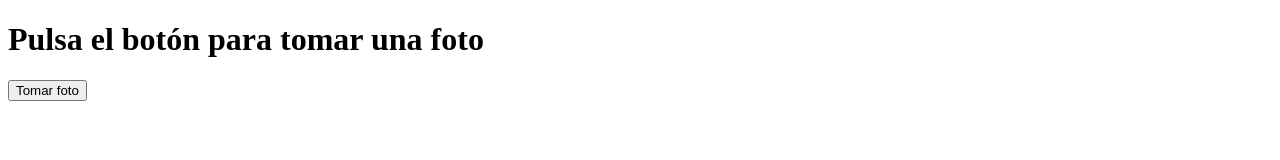
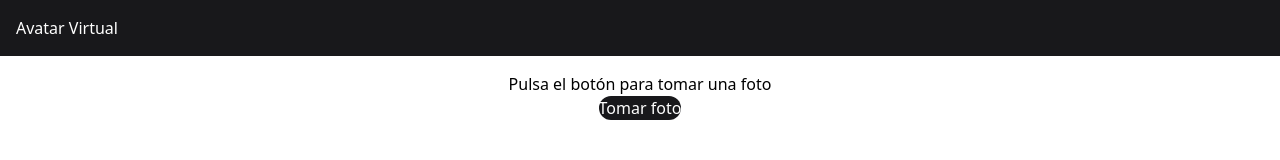
Before and after one commit to mrJavier81/tfg-avatar-virtual, a plain HTML site: page index.html in a window 1280 px wide. Drawn offline with nearby package versions, Linux system fonts and the light colour scheme.

Commit message:
Avances en la app
He dividido la app en componentes para reutilizar componentes, y tambien he incluido tailwind

```diff
--- /dev/null
+++ b/components/display.js
@@ -0,0 +1,19 @@
+// En este componente se mostrará la imagen capturada
+// y, cuando llegue el momento, la feed de video
+
+
+// Este estilo de hacer los componentes lo he sacado de un tutorial de YouTube
+// Es una manera mas corta de definir una funcion. "display" es el nombre, () son los argumentos que recibe,
+// y la flecha "=>" indica que es una funcion. Luego, lo que va entre {} es lo que devuelve la funcion
+
+// Se usan comillas `` para poder escribir HTML dentro de JavaScript sin que se rompa el codigo
+
+const display = () => {
+    return /* HTML */ `<div class="container mx-auto text-center">
+        <h1 >Pulsa el botón para tomar una foto</h1>
+
+        <button class="rounded-xl bg-zinc-900 hover:bg-zinc-700 text-white " id="btnFoto">Tomar foto</button>
+    </div>`;
+};
+
+export default display;
--- /dev/null
+++ b/components/header.js
@@ -0,0 +1,9 @@
+
+
+const header = () => {
+    return /* HTML */ `<header class="bg-zinc-900 text-white p-4 mb-4">
+        <h1 >Avatar Virtual</h1>
+    </header>`;
+};
+
+export default header;
--- a/index.html
+++ b/index.html
@@ -3,18 +3,21 @@
 <head>
     <meta charset="UTF-8">
     <meta name="viewport" content="width=device-width, initial-scale=1.0">
+
+    <script src="https://cdn.tailwindcss.com"></script>
+    <link href="https://fonts.googleapis.com/icon?family=Material+Icons" rel="stylesheet">
     <title>Avatar Virtual</title>
 </head>
 
 <body>
-    <h1>Pulsa el botón para tomar una foto</h1>
-    <button id="btnFoto">Tomar foto</button>
+    <main id="root">
+    </main>
+
+
 </body>
 
-<script>
-    document.getElementById('btnFoto').addEventListener('click', function() {
-        // mostrar la foto por pantalla
-    });
+<script src="./main.js" type="module">
+
 </script>
 
 </html>
--- /dev/null
+++ b/main.js
@@ -0,0 +1,10 @@
+import display from "./components/display.js"
+import header from "./components/header.js"
+//import footer from "./components/footer.js"
+
+const root = document.getElementById("root");
+
+root.insertAdjacentHTML("beforebegin", header());
+//root.insertAdjacentElement("afterend", footer());
+
+root.innerHTML = display();
```
Also changed, not shown: components/footer.js (added).
